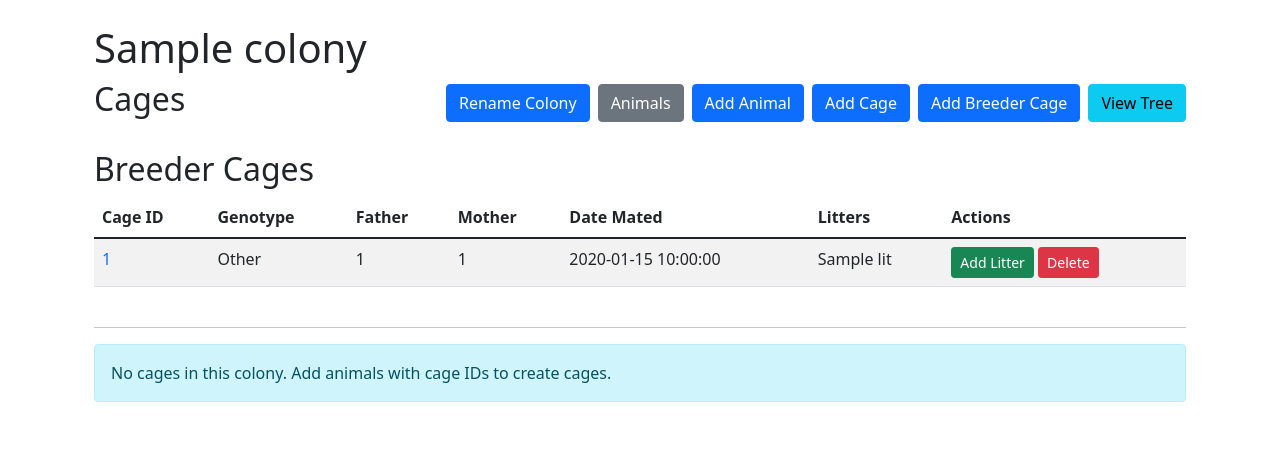
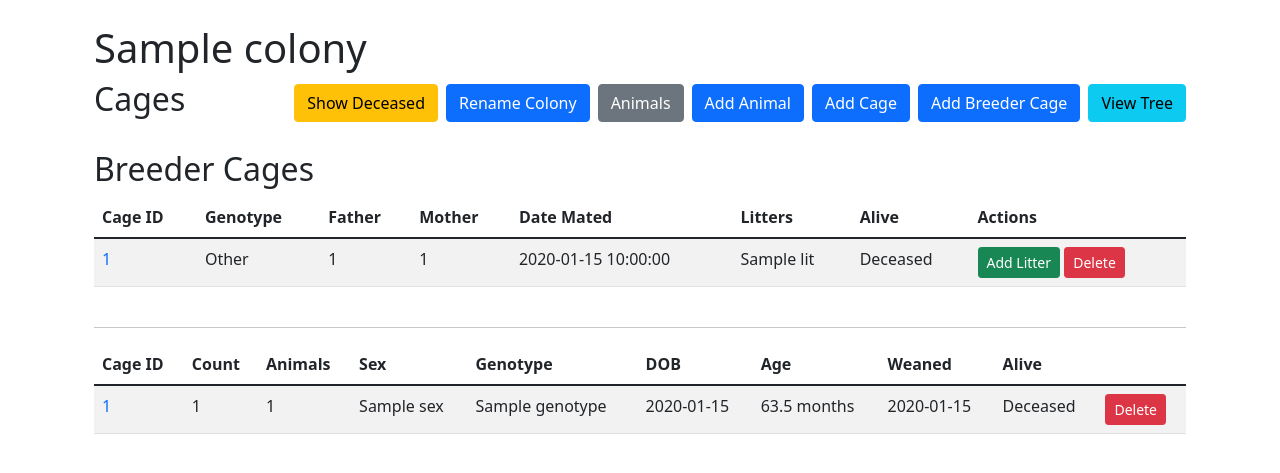
Before and after one commit to da8702/ColonyTree, a Flask app: template templates/cages_view.html in a window 1280 px wide. Shown: the part 62-535 px from the top of the page. Run offline with Flask 3, Linux system fonts and the light colour scheme; the template is opened without the code that fills it: most values are stand-ins (such as "Sample title", 1, 10 or a date in 2020).

Commit message:
Finalize deceased toggle feature and form fixes

```diff
--- a/models.py
+++ b/models.py
@@ -18,6 +18,7 @@
         self.cage_id = cage_id
         self.old_cage_id: Optional[str] = None
         self.date_weaned = date_weaned
+        self.deceased = False
 
         # Automatically link to parents' children lists
         if mother:
@@ -40,7 +41,8 @@
             'notes': self.notes,
             'cage_id': self.cage_id,
             'date_weaned': self.date_weaned.isoformat() if self.date_weaned else None,
-            'old_cage_id': self.old_cage_id
+            'old_cage_id': self.old_cage_id,
+            'deceased': self.deceased
         }
 
     @classmethod
@@ -62,6 +64,7 @@
             cage_id=data.get('cage_id'),
             date_weaned=date_weaned
         )
+        animal.deceased = data.get('deceased', False)
         # Set old_cage_id if present
         if data.get('old_cage_id'):
             animal.old_cage_id = data['old_cage_id']
--- a/server.py
+++ b/server.py
@@ -17,6 +17,7 @@
 import base64
 from models import Animal, Colony
 import logging
+from urllib.parse import urlparse
 
 # Set up logging
 logging.basicConfig(level=logging.DEBUG)
@@ -25,8 +26,8 @@
 # Create a custom session interface to handle colony objects
 class CustomSessionInterface(SecureCookieSessionInterface):
     def open_session(self, app, request):
-        s = SecureCookieSession()
-        return s
+        # Load the session from the cookie (instead of always creating a new one)
+        return super().open_session(app, request)
 
     def save_session(self, app, session, response):
         # We'll handle colony objects specially
@@ -89,7 +90,8 @@
             'father_id': animal.father.animal_id if animal.father else None,
             'notes': animal.notes if hasattr(animal, 'notes') else None,
             'cage_id': animal.cage_id if hasattr(animal, 'cage_id') else None,
-            'date_weaned': animal.date_weaned.isoformat() if hasattr(animal, 'date_weaned') and animal.date_weaned else None
+            'date_weaned': animal.date_weaned.isoformat() if hasattr(animal, 'date_weaned') and animal.date_weaned else None,
+            'deceased': animal.deceased
         }
         data['animals'].append(animal_data)
 
@@ -158,6 +160,9 @@
                     print(f"Warning: Father animal with ID {animal_data['father_id']} not found for animal {animal.animal_id}")
             except Exception as e:
                 print(f"Error setting father for animal {animal.animal_id}: {str(e)}")
+
+        # Restore deceased flag
+        animal.deceased = animal_data.get('deceased', False)
 
     # Load breeder cages if present
     colony.breeder_cages = data.get('breeder_cages', [])
@@ -263,7 +268,14 @@
     """View the animals in the current colony"""
     if not current_colony:
         return redirect(url_for('list_colonies'))
-    return render_template('animals_view.html', colony=current_colony)
+    show_deceased = session.get('show_deceased', False)
+    print(f"Debug/view_animals: show_deceased={show_deceased}, total animals={len(current_colony.animals)}")
+    if show_deceased:
+        animals = current_colony.animals
+    else:
+        animals = [a for a in current_colony.animals if not getattr(a, 'deceased', False)]
+    print(f"Debug/view_animals: returning {len(animals)} animals")
+    return render_template('animals_view.html', colony=current_colony, animals=animals, show_deceased=show_deceased)
 
 @app.route('/colony/cages')
 def view_cages():
@@ -274,27 +286,44 @@
         print("No colony loaded, redirecting to colony list")
         return redirect(url_for('list_colonies'))
 
-    has_colony_in_session = session.get('has_colony', False)
-    colony_name_in_session = session.get('colony_name', 'None')
-    print(f"Rendering cages view with colony: {current_colony.name}")
-    print(f"Colony in session: {has_colony_in_session}, name: {colony_name_in_session}")
-    # Debug: print all animal IDs and cage assignments
-    print("DEBUG: Animals and their cages:")
-    for a in current_colony.animals:
-        print(f"  {a.animal_id}: cage_id={a.cage_id}, sex={a.sex}, dob={a.dob}")
+    # Show or hide deceased cages
+    show_deceased = session.get('show_deceased', False)
+    print(f"Debug/view_cages: show_deceased={show_deceased}")
+    # Build cages: include only cages that should be visible under the toggle
+    cage_ids = current_colony.get_unique_cage_ids()
+    cages = {}
+    for cid in cage_ids:
+        # gather all animals for this cage
+        all_animals = [a for a in current_colony.animals if a.cage_id == cid]
+        if not all_animals:
+            continue
+        if show_deceased:
+            # show all animals in the cage
+            display_animals = all_animals
+        else:
+            # show only living animals; skip cage if none alive
+            display_animals = [a for a in all_animals if not getattr(a, 'deceased', False)]
+            if not display_animals:
+                continue
+        cages[cid] = display_animals
+    # Also pass breeder cages and show_deceased
+    print(f"Debug/view_cages: returning {len(cages)} cages")
+    return render_template('cages_view.html', colony=current_colony, cages=cages, show_deceased=show_deceased)
 
-    # Pass extra debug info to the template
-    template_data = {
-        'colony': current_colony,
-        'has_colony_in_session': has_colony_in_session,
-        'debug_info': {
-            'current_colony_name': current_colony.name,
-            'colony_name_in_session': colony_name_in_session,
-            'names_match': current_colony.name == colony_name_in_session if has_colony_in_session else False
-        }
-    }
-
-    return render_template('cages_view.html', **template_data)
+@app.route('/toggle_show_deceased', methods=['POST'])
+def toggle_show_deceased():
+    """Toggle the visibility of deceased animals and cages"""
+    session['show_deceased'] = not session.get('show_deceased', False)
+    print(f"Debug/toggle_show_deceased: show_deceased now = {session['show_deceased']}")
+    # Decide redirect based on referrer path
+    ref = request.referrer or ''
+    path = urlparse(ref).path
+    if path.startswith(url_for('view_cages')):
+        return redirect(url_for('view_cages'))
+    elif path.startswith(url_for('view_animals')):
+        return redirect(url_for('view_animals'))
+    else:
+        return redirect(url_for('view_colony'))
 
 @app.route('/add_animal', methods=['GET', 'POST'])
 def add_animal():
@@ -362,7 +391,8 @@
     if vis_type not in ['animals', 'cages']:
         vis_type = 'animals'
 
-    return render_template('visualization.html', colony=current_colony, vis_type=vis_type)
+    show_deceased = session.get('show_deceased', False)
+    return render_template('visualization.html', colony=current_colony, vis_type=vis_type, show_deceased=show_deceased)
 
 @app.route('/api/colony')
 @app.route('/api/colony/<data_type>')
@@ -392,7 +422,8 @@
             'father_id': animal.father.animal_id if animal.father else None,
             'notes': getattr(animal, 'notes', None),
             'cage_id': getattr(animal, 'cage_id', None),
-            'date_weaned': animal.date_weaned.isoformat() if hasattr(animal, 'date_weaned') and animal.date_weaned else None
+            'date_weaned': animal.date_weaned.isoformat() if hasattr(animal, 'date_weaned') and animal.date_weaned else None,
+            'deceased': getattr(animal, 'deceased', False)
         }
         data['animals'].append(animal_data)
 
@@ -413,6 +444,10 @@
         data['cages'] = list(unique_cages.values())
         # Include breeder cages and their litters for cage visualization
         data['breeder_cages'] = current_colony.breeder_cages
+        # Include deceased flag to cage data
+        for cage in data['cages']:
+            # Determine if all animals in this cage are deceased
+            cage['deceased'] = all(a['deceased'] for a in data['animals'] if a['cage_id'] == cage['cage_id'])
         # Include permanent cage transfer edges for any animal with old_cage_id
         transfers = []
         for animal in current_colony.animals:
@@ -532,7 +567,8 @@
                     'cage_id': request.form.get('cage_id'),
                     'mother_id': request.form.get('mother_id'),
                     'father_id': request.form.get('father_id'),
-                    'notes': request.form.get('notes')
+                    'notes': request.form.get('notes'),
+                    'deceased': request.form.get('deceased')
                 }
                 print(f"Form data: {data}")
 
@@ -560,25 +596,23 @@
         mother_id = data.get('mother_id')
         father_id = data.get('father_id')
         notes = data.get('notes', '')
+        deceased_flag = data.get('deceased', False)
 
         print(f"New values: id={new_id}, sex={sex}, genotype={genotype}, dob={dob_str}, date_weaned={date_weaned_str}, cage={cage_id}, mother={mother_id}, father={father_id}")
 
-        # Parse dates
+        # Parse date strings into date objects
         dob = None
         if dob_str:
             try:
                 dob = date.fromisoformat(dob_str)
             except ValueError:
-                print(f"Invalid date of birth format: {dob_str}")
-                return jsonify({'success': False, 'error': f'Invalid date of birth format: {dob_str}'}), 400
-
+                print(f"Invalid DOB format: {dob_str}")
         date_weaned = None
         if date_weaned_str:
             try:
                 date_weaned = date.fromisoformat(date_weaned_str)
             except ValueError:
-                print(f"Invalid date weaned format: {date_weaned_str}")
-                return jsonify({'success': False, 'error': f'Invalid date weaned format: {date_weaned_str}'}), 400
+                print(f"Invalid date_weaned format: {date_weaned_str}")
 
         # Update the animal ID if it changed
         if new_id and new_id != original_id:
@@ -608,6 +642,14 @@
             animal.cage_id = cage_id
         if notes is not None:  # Allow empty notes to clear existing notes
             animal.notes = notes
+
+        # Update deceased flag for this animal
+        if request.method == 'POST' and not request.is_json:
+            deceased_flag = 'deceased' in request.form
+        else:
+            deceased_flag = bool(data.get('deceased', False))
+        print(f"edit_animal: deceased_flag={deceased_flag}")
+        animal.deceased = deceased_flag
 
         # Update mother if changed
         old_mother_id = animal.mother.animal_id if animal.mother else None
@@ -965,6 +1007,10 @@
     """Update all animals in a cage with the specified properties"""
     global current_colony
 
+    # Initialize dob and date_weaned so they're always in scope
+    dob = None
+    date_weaned = None
+
     print("\n----- EDIT CAGE REQUEST RECEIVED -----")
     print(f"Request method: {request.method}")
     print(f"Content type: {request.content_type}")
@@ -1064,27 +1110,29 @@
         dob_str = data.get('dob')
         date_weaned_str = data.get('date_weaned')
         notes = data.get('notes', '')
-
-        print(f"Properties to update - sex: {sex}, genotype: {genotype}, dob: {dob_str}, weaned: {date_weaned_str}, notes: {notes}")
-
-        # Convert date strings to date objects
+        # Parse cage edit date fields to ensure dob and date_weaned are defined
         dob = None
         if dob_str:
             try:
                 dob = date.fromisoformat(dob_str)
-                print(f"Parsed DOB: {dob}")
-            except ValueError as e:
-                print(f"Error parsing DOB: {e}")
-                return jsonify({'success': False, 'error': f'Invalid date of birth format: {dob_str}'}), 400
-
+            except ValueError:
+                print(f"Invalid cage DOB format: {dob_str}")
         date_weaned = None
         if date_weaned_str:
             try:
                 date_weaned = date.fromisoformat(date_weaned_str)
-                print(f"Parsed date weaned: {date_weaned}")
-            except ValueError as e:
-                print(f"Error parsing date weaned: {e}")
-                return jsonify({'success': False, 'error': f'Invalid date weaned format: {date_weaned_str}'}), 400
+            except ValueError:
+                print(f"Invalid cage date_weaned format: {date_weaned_str}")
+        # Determine deceased flag: checkbox presence indicates True
+        if request.method == 'POST' and not request.is_json:
+            deceased_flag = 'deceased' in request.form
+        else:
+            deceased_flag = bool(data.get('deceased', False))
+        print(f"edit_cage: deceased_flag={deceased_flag}, view_response={view_response}")
+        # Mark all animals in this cage as deceased or alive based on checkbox
+        for animal in animals_in_cage:
+            animal.deceased = bool(deceased_flag)
+        print(f"edit_cage: updated animals in cage {cage_id}: {[ (a.animal_id, a.deceased) for a in animals_in_cage ]}")
 
         # Update each animal in the cage
         for animal in animals_in_cage:
@@ -1111,6 +1159,10 @@
         print(f"Saving colony {current_colony.name} with updated animals")
         save_colony(current_colony, current_colony.name)
         print("Colony saved successfully")
+
+        # If user marked the cage deceased, ensure we show deceased entries
+        if bool(deceased_flag):
+            session['show_deceased'] = True
 
         # For normal form submission, redirect instead of returning JSON
         if view_response and not request.is_json:
@@ -1247,6 +1299,7 @@
     father_id = request.form.get('father_id')
     date_mated = request.form.get('date_mated') or None
     notes = request.form.get('notes') or ''
+    deceased_flag = request.form.get('deceased')
 
     for bc in current_colony.breeder_cages:
         if bc['cage_id'] == original_cage_id:
@@ -1271,6 +1324,11 @@
             bc['date_mated'] = date_mated
             bc['notes'] = notes
             break
+
+    # Update deceased status for all animals in this breeder cage
+    for animal in current_colony.animals:
+        if animal.cage_id == original_cage_id:
+            animal.deceased = bool(deceased_flag)
 
     # Save changes
     save_colony(current_colony, current_colony.name)
--- a/templates/cages_view.html
+++ b/templates/cages_view.html
@@ -8,6 +8,9 @@
     <div class="d-flex justify-content-between align-items-center mb-4">
         <h2>Cages</h2>
         <div class="d-flex gap-2">
+            <form action="{{ url_for('toggle_show_deceased') }}" method="post" class="d-inline">
+                <button type="submit" class="btn btn-warning">{{ 'Hide Deceased' if show_deceased else 'Show Deceased' }}</button>
+            </form>
             <button type="button" class="btn btn-primary" data-bs-toggle="modal" data-bs-target="#renameColonyModal">Rename Colony</button>
             <a href="{{ url_for('view_animals') }}" class="btn btn-secondary">Animals</a>
             <a href="{{ url_for('add_animal') }}" class="btn btn-primary">Add Animal</a>
@@ -22,7 +25,18 @@
     {% if colony.breeder_cages %}
     <div class="table-responsive mb-4">
         <table class="table table-striped">
-            <thead><tr><th>Cage ID</th><th>Genotype</th><th>Father</th><th>Mother</th><th>Date Mated</th><th>Litters</th><th>Actions</th></tr></thead>
+            <thead>
+                <tr>
+                    <th>Cage ID</th>
+                    <th>Genotype</th>
+                    <th>Father</th>
+                    <th>Mother</th>
+                    <th>Date Mated</th>
+                    <th>Litters</th>
+                    <th>Alive</th>
+                    <th>Actions</th>
+                </tr>
+            </thead>
             <tbody>
             {% for bc in colony.breeder_cages %}
                 <tr>
@@ -48,6 +62,15 @@
                     <td>{{ bc.date_mated or '-' }}</td>
                     <td>{{ bc.litters | join(', ') }}</td>
                     <td>
+                        {% set all_dead = True %}
+                        {% for lit in bc.litters %}
+                            {% if not colony.get_animal(lit).deceased %}
+                                {% set all_dead = False %}
+                            {% endif %}
+                        {% endfor %}
+                        {% if bc.litters and all_dead %}Deceased{% endif %}
+                    </td>
+                    <td>
                         <button class="btn btn-sm btn-success" data-bs-toggle="modal" data-bs-target="#addLitterModal{{ safe_id }}">Add Litter</button>
                         <button class="btn btn-sm btn-danger" data-bs-toggle="modal" data-bs-target="#deleteBreederCageModal{{ safe_id }}">Delete</button>
                     </td>
@@ -63,6 +86,12 @@
     {# Edit Breeder Cage Modals #}
     {% for bc in colony.breeder_cages %}
     {% set safe_id = bc.cage_id|replace('.', '_')|replace('-', '_')|replace(' ', '_') %}
+    {% set all_dead = True %}
+    {% for lit in bc.litters %}
+        {% if not colony.get_animal(lit).deceased %}
+            {% set all_dead = False %}
+        {% endif %}
+    {% endfor %}
     <div class="modal fade" id="editBreederCageModal{{ safe_id }}" tabindex="-1">
         <div class="modal-dialog modal-lg">
             <div class="modal-content">
@@ -101,6 +130,10 @@
                         <div class="form-group mb-3">
                             <label class="form-label">Notes</label>
                             <textarea class="form-control" name="notes" rows="3">{{ bc.notes or '' }}</textarea>
+                        </div>
+                        <div class="form-check mb-3">
+                            <input class="form-check-input" type="checkbox" id="editBreederDeceased{{ safe_id }}" name="deceased" {% if bc.litters and all_dead %}checked{% endif %}>
+                            <label class="form-check-label" for="editBreederDeceased{{ safe_id }}">Deceased</label>
                         </div>
                         <div class="d-none">
                             <button type="submit" class="btn btn-primary">Direct Submit</button>
@@ -224,23 +257,12 @@
     {% set breeder_ids = colony.breeder_cages | map(attribute='cage_id') | list %}
 
     {# Regular Cages Section #}
-    {% if colony.animals %}
-        {% set cages = {} %}
-        {% for animal in colony.animals %}
-            {% if animal.cage_id and animal.cage_id not in breeder_ids %}
-                {% if animal.cage_id not in cages %}
-                    {% set _ = cages.update({animal.cage_id: []}) %}
-                {% endif %}
-                {% set _ = cages[animal.cage_id].append(animal) %}
-            {% endif %}
-        {% endfor %}
-
     {% if cages %}
         <div class="table-responsive">
             <table class="table table-striped">
                 <thead>
                     <tr>
-                        <th>Cage ID</th><th>Count</th><th>Animals</th><th>Sex</th><th>Genotype</th><th>DOB</th><th>Age</th><th>Weaned</th><th></th>
+                        <th>Cage ID</th><th>Count</th><th>Animals</th><th>Sex</th><th>Genotype</th><th>DOB</th><th>Age</th><th>Weaned</th><th>Alive</th><th></th>
                     </tr>
                 </thead>
                 <tbody>
@@ -273,6 +295,20 @@
                                 {% if w %}{{ w.strftime('%Y-%m-%d') }}{% else %}-{% endif %}{% if not loop.last %}, {% endif %}
                             {% endfor %}
                         </td>
+                        <td>
+                            {% set orig = colony.animals | selectattr('cage_id','equalto',cage_id) | list %}
+                            {% if orig %}
+                                {# Determine if all animals in this cage are deceased #}
+                                {% set all_dead = (orig | selectattr('deceased','equalto',False) | list | length) == 0 %}
+                                {% if all_dead %}
+                                    Deceased
+                                {% else %}
+                                    Alive
+                                {% endif %}
+                            {% else %}
+                                -
+                            {% endif %}
+                        </td>
                         <td><button class="btn btn-sm btn-danger" data-bs-toggle="modal" data-bs-target="#deleteCageModal{{ cage_id|replace('.', '_') }}">Delete</button></td>
                     </tr>
                 {% endfor %}
@@ -285,12 +321,12 @@
             <div class="modal fade" id="editCageModal{{ cage_id|replace('.', '_') }}" tabindex="-1">
                 <div class="modal-dialog modal-lg">
                     <div class="modal-content">
+                        <form id="editCageForm{{ cage_id|replace('.', '_') }}" method="POST" action="{{ url_for('edit_cage') }}">
                             <div class="modal-header">
                                 <h5 class="modal-title">Edit Cage {{ cage_id }}</h5>
                                 <button type="button" class="btn-close" data-bs-dismiss="modal"></button>
                             </div>
                             <div class="modal-body">
-                            <form id="editCageForm{{ cage_id|replace('.', '_') }}" method="POST" class="edit-cage-form" action="{{ url_for('edit_cage') }}">
                                 <input type="hidden" name="cage_id" value="{{ cage_id }}">
                                 <input type="hidden" name="view_response" value="true">
                                 <div class="form-group mb-3">
@@ -329,16 +365,21 @@
                                     <label class="form-label">Notes</label>
                                     <textarea class="form-control" name="notes" rows="3">{{ animals|map(attribute='notes')|unique|list|length == 1 and animals[0].notes or '' }}</textarea>
                                 </div>
-                                <!-- Direct submit button for non-JavaScript fallback -->
-                                <div class="d-none">
-                                    <button type="submit" class="btn btn-primary">Direct Submit</button>
+                                <!-- Deceased checkbox -->
+                                {% set all_dead = True %}
+                                {% for a in animals %}
+                                    {% if not a.deceased %}{% set all_dead = False %}{% endif %}
+                                {% endfor %}
+                                <div class="form-check mb-3">
+                                    <input class="form-check-input" type="checkbox" id="editCageDeceased{{ cage_id|replace('.', '_') }}" name="deceased" {% if all_dead %}checked{% endif %}>
+                                    <label class="form-check-label" for="editCageDeceased{{ cage_id|replace('.', '_') }}">Deceased</label>
                                 </div>
-                            </form>
                             </div>
                             <div class="modal-footer">
                                 <button type="button" class="btn btn-secondary" data-bs-dismiss="modal">Cancel</button>
-                            <button type="submit" form="editCageForm{{ cage_id|replace('.', '_') }}" class="btn btn-primary">Save Changes</button>
+                                <button type="submit" class="btn btn-primary">Save Changes</button>
                             </div>
+                        </form>
                     </div>
                 </div>
             </div>
@@ -367,9 +408,6 @@
         {% endfor %}
     {% else %}
     <div class="alert alert-info">No cages in this colony. Add animals with cage IDs to create cages.</div>
-        {% endif %}
-    {% else %}
-    <div class="alert alert-info">No animals in this colony. Add some animals to get started.</div>
     {% endif %}
 
     <!-- Rename Colony Modal -->
@@ -495,6 +533,23 @@
         toggle();
         sel.addEventListener('change', toggle);
     });
+
+    // When an Edit Cage modal is triggered, fetch latest cage data and update the checkbox
+    document.querySelectorAll('a[data-bs-toggle="modal"]').forEach(function(link) {
+        var target = link.getAttribute('data-bs-target');
+        if (!target.startsWith('#editCageModal')) return;
+        link.addEventListener('click', function() {
+            var cageId = link.textContent.trim();
+            fetch("{{ url_for('get_colony_data', data_type='cages') }}")
+                .then(response => response.json())
+                .then(data => {
+                    var cage = data.cages.find(c => c.cage_id === cageId);
+                    if (!cage) return;
+                    var chk = document.querySelector(target + ' input[name="deceased"]');
+                    if (chk) chk.checked = Boolean(cage.deceased);
+                });
+        });
+    });
 });
 </script>
 {% endblock %}
```
Also changed, not shown: templates/animals_view.html (+11 -2 lines). Lines whose indentation alone changed are shown as unchanged.
